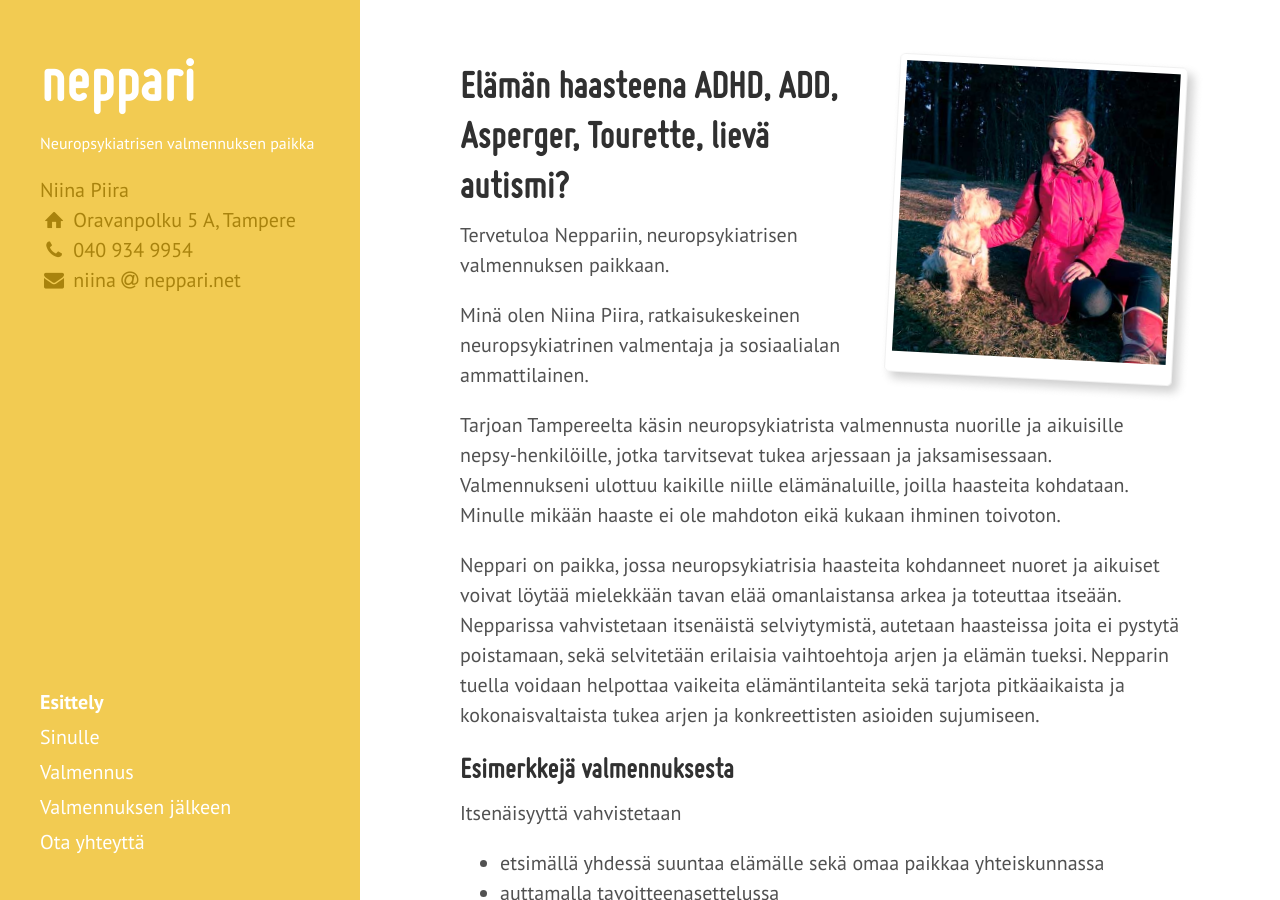
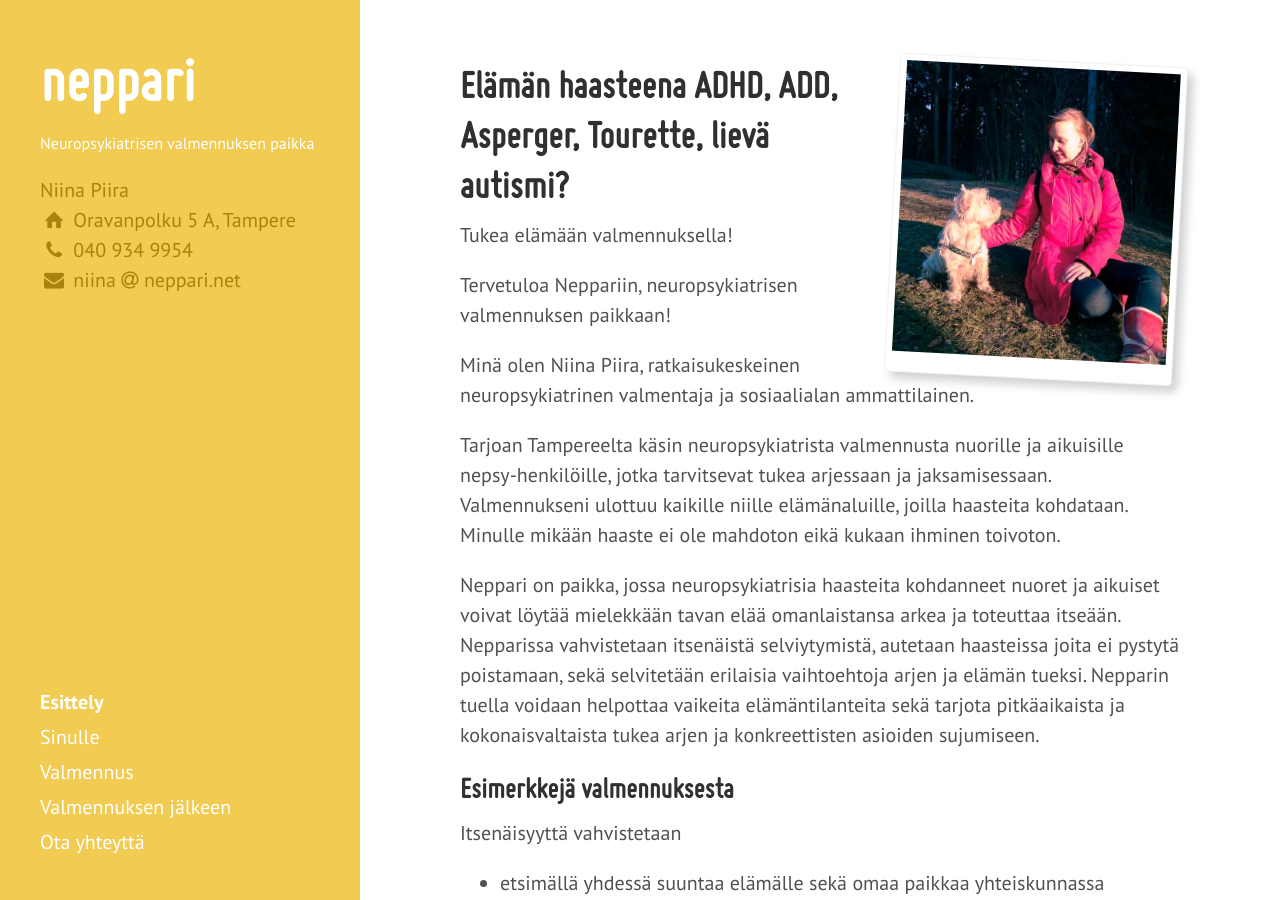
Before and after one commit to niinapiira/neppari.net, a Jekyll site: the page built from index.md, in a window 1280 px wide and 900 px high. Built offline with Jekyll 4.4.1, drawn with Linux system fonts in a browser that asks for light colours; Markdown is read by kramdown in place of the engine named in the settings.

Commit message:
Updated index.md

```diff
--- a/index.md
+++ b/index.md
@@ -8,7 +8,9 @@ published: true
 polaroid: "niina-ja-riksu-polaroid.jpg"
 ---
 
-Tervetuloa Neppariin, neuropsykiatrisen valmennuksen paikkaan.
+Tukea elämään valmennuksella!
+
+Tervetuloa Neppariin, neuropsykiatrisen valmennuksen paikkaan!
 
 Minä olen Niina Piira, ratkaisukeskeinen neuropsykiatrinen valmentaja ja sosiaalialan ammattilainen.
 
```
